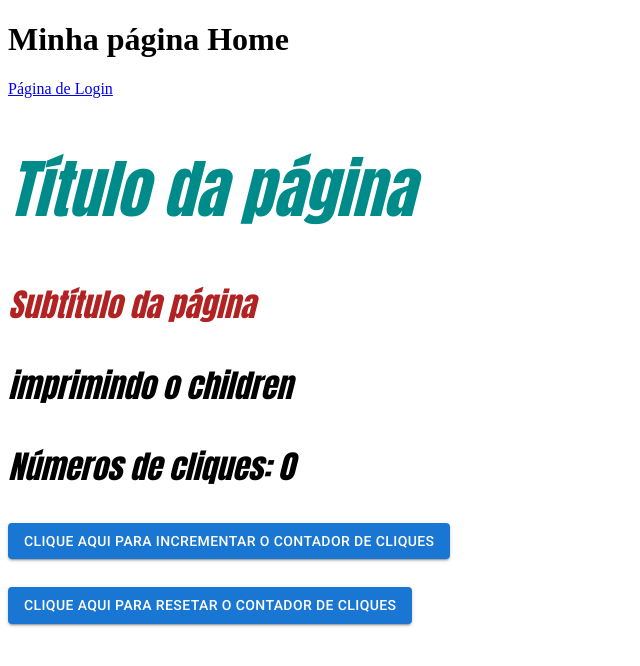
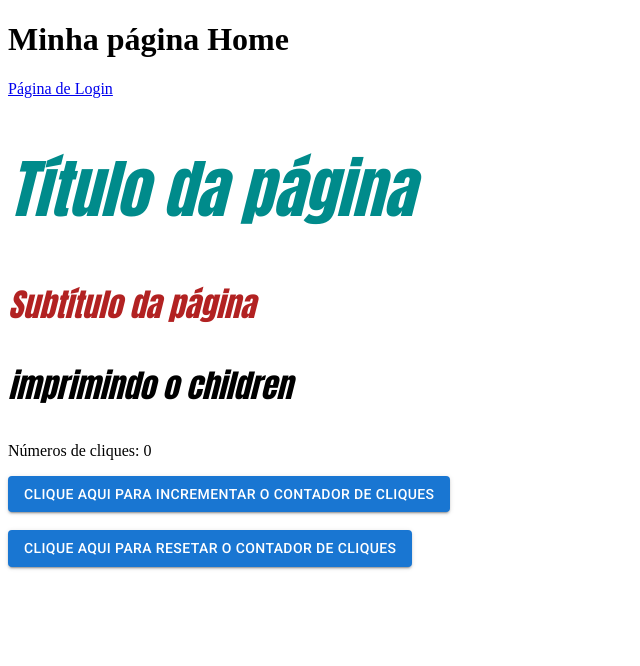
Before and after one commit to ocsoares/Aprendendo-ReactJS, a React (Vite) app: page /home in a window 1280 px wide. Shown: the top 666 px of the page, without its empty margins (0-640 px from the left). Built offline with nearby package versions, Linux system fonts and the light colour scheme.

Commit message:
refactor: refactor Button component

```diff
--- a/src/app/pages/Home.tsx
+++ b/src/app/pages/Home.tsx
@@ -1,7 +1,38 @@
 import { Link } from "react-router-dom";
 import { Header } from "../shared/components/Header";
+import { useState } from "react";
+import { Button } from "../shared/components/Button";
+
+// let countClick = 0;
 
 export const Home = () => {
+  // React Hook = Funções do React que servem para ADMINISTRAR o
+  // Estado de um Componente, por exemplo o useState !!!
+
+  // Permite GUARDAR uma Informação especificada que vai poder ser ATUALIZADA, e
+  // sempre que essa Informação for Atualizada, vai RENDERIZAR no HTML, para poder
+  // mostrar essa nova Informação !!!
+  // ---------------------------------------
+  // Colocar dentro do () o Valor INICIAL a ser Mostrado !!!
+  // -------------------------------------------------------
+  // O useState retorna um ARRAY, que retorna o Valor ATUAL no momento da Renderização e
+  // outro que retorna uma Função que SETA um NOVO Valor para o Próprio Valor !!!
+  const [countClick, setCountClick] = useState(0);
+
+  const incrementClickCount = (
+    event: React.MouseEvent<HTMLButtonElement, MouseEvent>,
+  ) => {
+    console.log("INCREMENTADO !!:", { countClick, event });
+    setCountClick(countClick + 1);
+  };
+
+  const resetClickCount = (
+    event: React.MouseEvent<HTMLButtonElement, MouseEvent>,
+  ) => {
+    console.log("RESETADO !!:", { countClick, event });
+    setCountClick(0);
+  };
+
   return (
     <div>
       <h1>Minha página Home</h1>
@@ -11,6 +42,19 @@ export const Home = () => {
         subtitle="Subtítulo da página"
         variant="big-large"
       />
+
+      <p>Números de cliques: {countClick}</p>
+      <Button
+        onClick={incrementClickCount}
+        text="Clique aqui para INCREMENTAR o contador de cliques"
+      />
+
+      <br />
+
+      <Button
+        onClick={resetClickCount}
+        text="Clique aqui para RESETAR o contador de cliques"
+      ></Button>
     </div>
   );
 };
--- a/src/app/shared/components/Button.tsx
+++ b/src/app/shared/components/Button.tsx
@@ -1,53 +1,19 @@
-import React, { useState } from "react";
 import { Button as ButtonMUI } from "@mui/material";
 
-// let countClick = 0;
+interface IButtonProps {
+  onClick?: (event: React.MouseEvent<HTMLButtonElement, MouseEvent>) => void;
+  text?: string;
+}
 
-export function Button() {
-  // React Hook = Funções do React que servem para ADMINISTRAR o
-  // Estado de um Componente, por exemplo o useState !!!
-
-  // Permite GUARDAR uma Informação especificada que vai poder ser ATUALIZADA, e
-  // sempre que essa Informação for Atualizada, vai RENDERIZAR no HTML, para poder
-  // mostrar essa nova Informação !!!
-  // ---------------------------------------
-  // Colocar dentro do () o Valor INICIAL a ser Mostrado !!!
-  // -------------------------------------------------------
-  // O useState retorna um ARRAY, que retorna o Valor ATUAL no momento da Renderização e
-  // outro que retorna uma Função que SETA um NOVO Valor para o Próprio Valor !!!
-  const [countClick, setCountClick] = useState(0);
-
-  const incrementClickCount = (
-    event: React.MouseEvent<HTMLButtonElement, MouseEvent>,
-  ) => {
-    console.log("INCREMENTADO !!:", { countClick, event });
-    setCountClick(countClick + 1);
-  };
-
-  const resetClickCount = (
-    event: React.MouseEvent<HTMLButtonElement, MouseEvent>,
-  ) => {
-    console.log("RESETADO !!:", { countClick, event });
-    setCountClick(0);
-  };
-
+export function Button({ onClick, text }: IButtonProps) {
   return (
     <div>
-      <p>Números de cliques: {countClick}</p>
       <ButtonMUI
         variant="contained"
-        onClick={incrementClickCount}
+        onClick={onClick}
         style={{ display: "block" }}
       >
-        Clique aqui para INCREMENTAR o contador de cliques
-      </ButtonMUI>
-
-      <ButtonMUI
-        variant="contained"
-        onClick={resetClickCount}
-        style={{ display: "block", marginTop: "2em" }}
-      >
-        Clique aqui para RESETAR o contador de cliques
+        {text}
       </ButtonMUI>
     </div>
   );
--- a/src/app/shared/components/Header.tsx
+++ b/src/app/shared/components/Header.tsx
@@ -1,4 +1,3 @@
-import { Button } from "./Button";
 import { Children } from "./Children";
 import "./Header.css";
 
@@ -16,7 +15,6 @@ export function Header(props: IHeaderProps) {
       <h1 style={{ color: "darkcyan" }}>{title}</h1>
       <span style={{ color: "firebrick" }}>{subtitle}</span>
       <Children />
-      <Button />
     </div>
   );
 }
```
